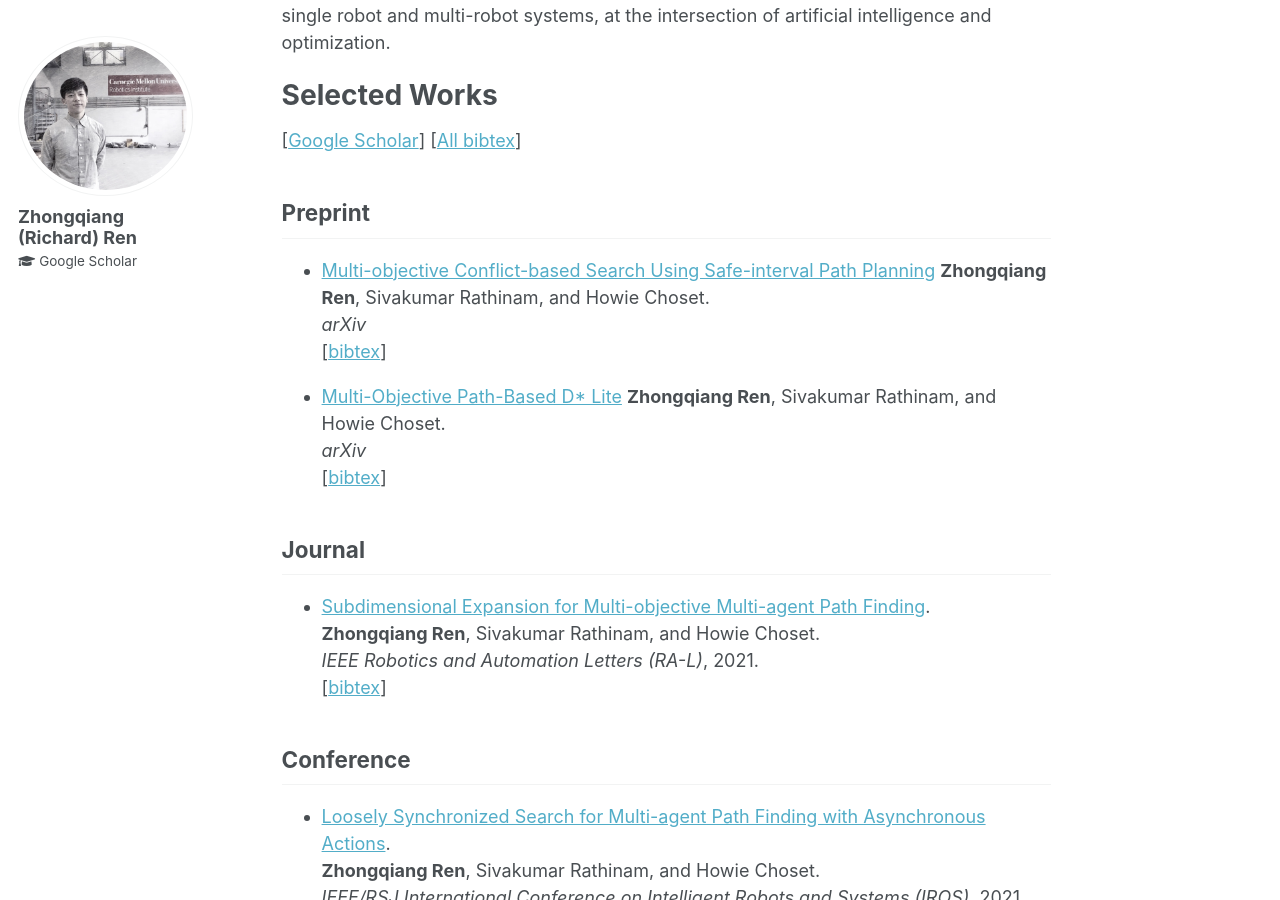
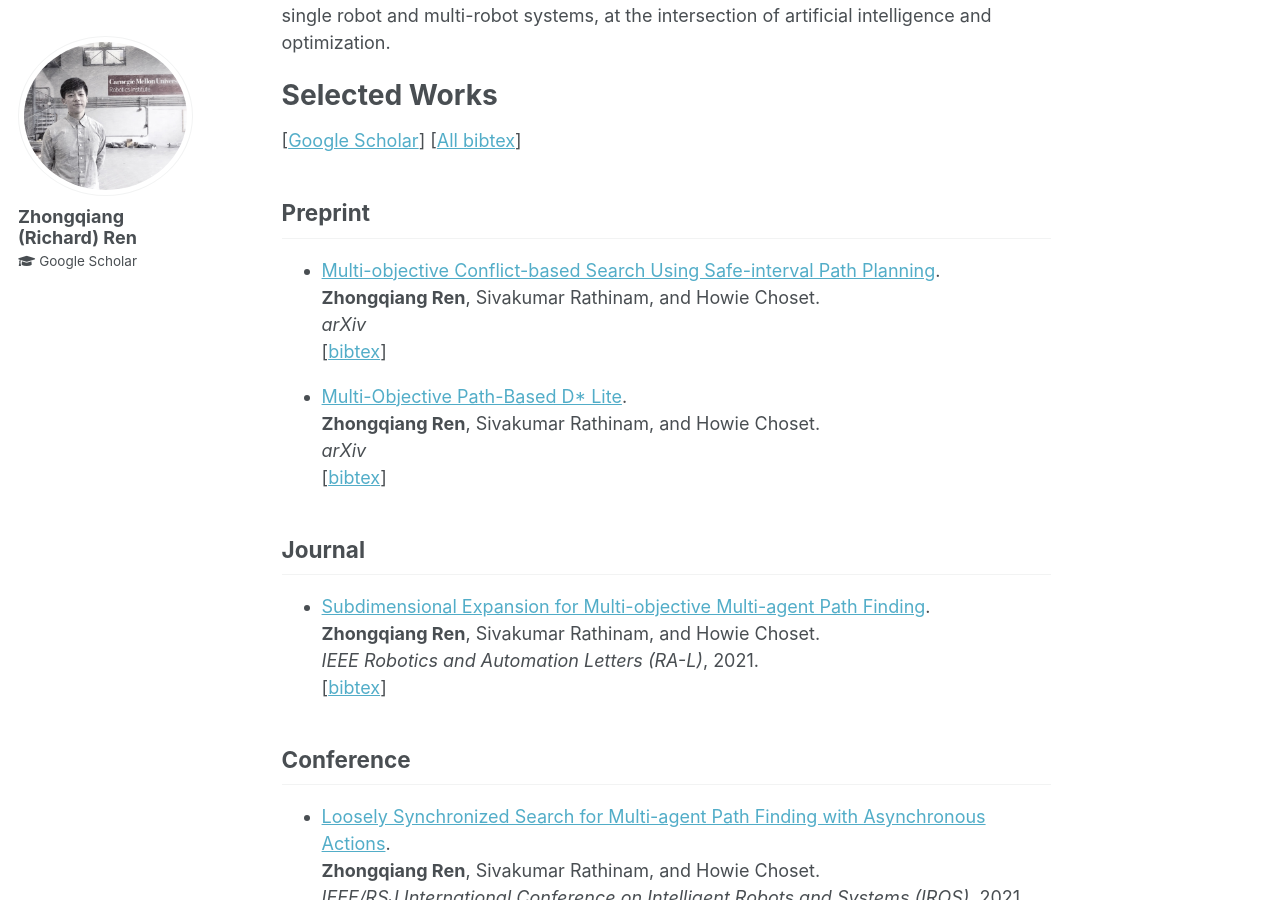
Before and after one commit to wonderren/wonderren.github.io, a Jekyll site: the page built from _pages/about.md, in a window 1280 px wide and 900 px high, scrolled down 314 px. Built offline with Jekyll 4.4.1, drawn with Linux system fonts in a browser that asks for light colours.

Commit message:
small change

```diff
--- a/_pages/about.md
+++ b/_pages/about.md
@@ -23,7 +23,7 @@ Selected Works
 Preprint
 ------
 
-* [Multi-objective Conflict-based Search Using Safe-interval Path Planning](https://arxiv.org/pdf/2108.00745.pdf)
+* [Multi-objective Conflict-based Search Using Safe-interval Path Planning](https://arxiv.org/pdf/2108.00745.pdf).\
   **Zhongqiang Ren**, Sivakumar Rathinam, and Howie Choset.\
   <i>arXiv</i>\
   [<a href="javascript:void(0)" onclick="(function(target, id) { if ($('#' + id).css('display') == 'block') { $('#' + id).hide('fast'); $(target).text('bibtex') } else { $('#' + id).show('fast'); $(target).text('bibtex') } })(this, 'bibtex-ren21-MOMstar');">bibtex</a>]
@@ -37,7 +37,7 @@ Preprint
 </pre></div>
 
 
-* [Multi-Objective Path-Based D* Lite](https://arxiv.org/pdf/2108.00710.pdf)
+* [Multi-Objective Path-Based D* Lite](https://arxiv.org/pdf/2108.00710.pdf).\
   **Zhongqiang Ren**, Sivakumar Rathinam, and Howie Choset.\
   <i>arXiv</i>\
   [<a href="javascript:void(0)" onclick="(function(target, id) { if ($('#' + id).css('display') == 'block') { $('#' + id).hide('fast'); $(target).text('bibtex') } else { $('#' + id).show('fast'); $(target).text('bibtex') } })(this, 'bibtex-ren21-MOMstar');">bibtex</a>]
--- a/files/all_bibtex.txt
+++ b/files/all_bibtex.txt
@@ -1,6 +1,3 @@
-
-
-
 @article{ren21mopbd,
   title={Multi-Objective Path-Based D* Lite},
   author={Ren, Zhongqiang and Rathinam, Sivakumar and Choset, Howie},
```
